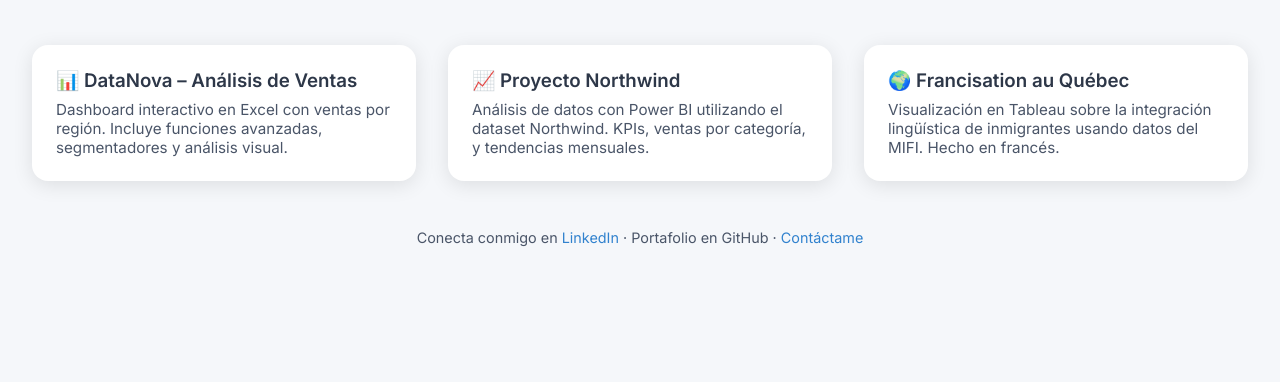
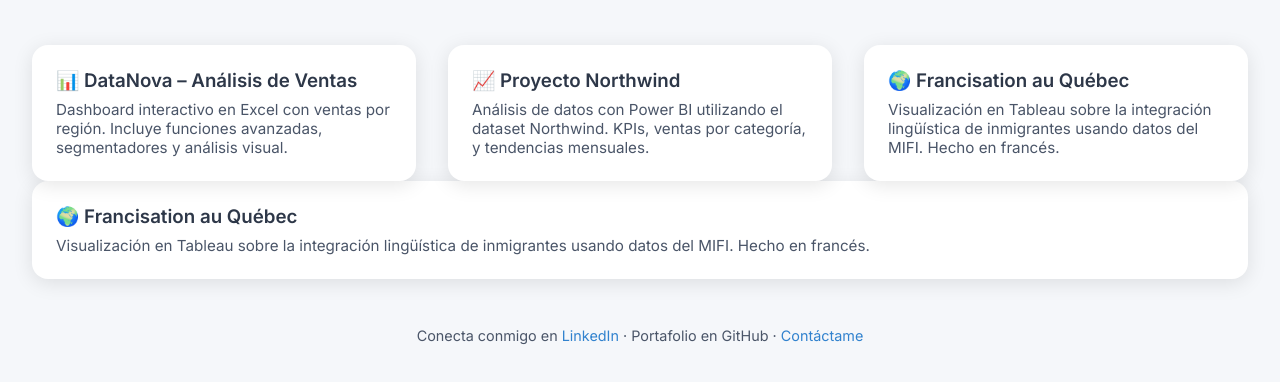
Before and after one commit to acenteno320/acenteno320.github.io, a plain HTML site: page index.html in a window 1280 px wide. Shown: the part 112-494 px from the top of the page. Drawn offline with Linux system fonts and the light colour scheme.

Commit message:
Update index.html

```diff
--- a/index.html
+++ b/index.html
@@ -102,6 +102,13 @@
     </div>
   </section>
 
+  <div class="card">
+      <h3>🌍 Francisation au Québec</h3>
+      <p>Visualización en Tableau sobre la integración lingüística de inmigrantes usando datos del MIFI. Hecho en francés.</p>
+    </div>
+  </section>
+
+
   <footer>
     <p>Conecta conmigo en <a href="https://www.linkedin.com/in/tuusuario" target="_blank">LinkedIn</a> · Portafolio en GitHub · <a href="mailto:tuemail@example.com">Contáctame</a></p>
   </footer>
```
